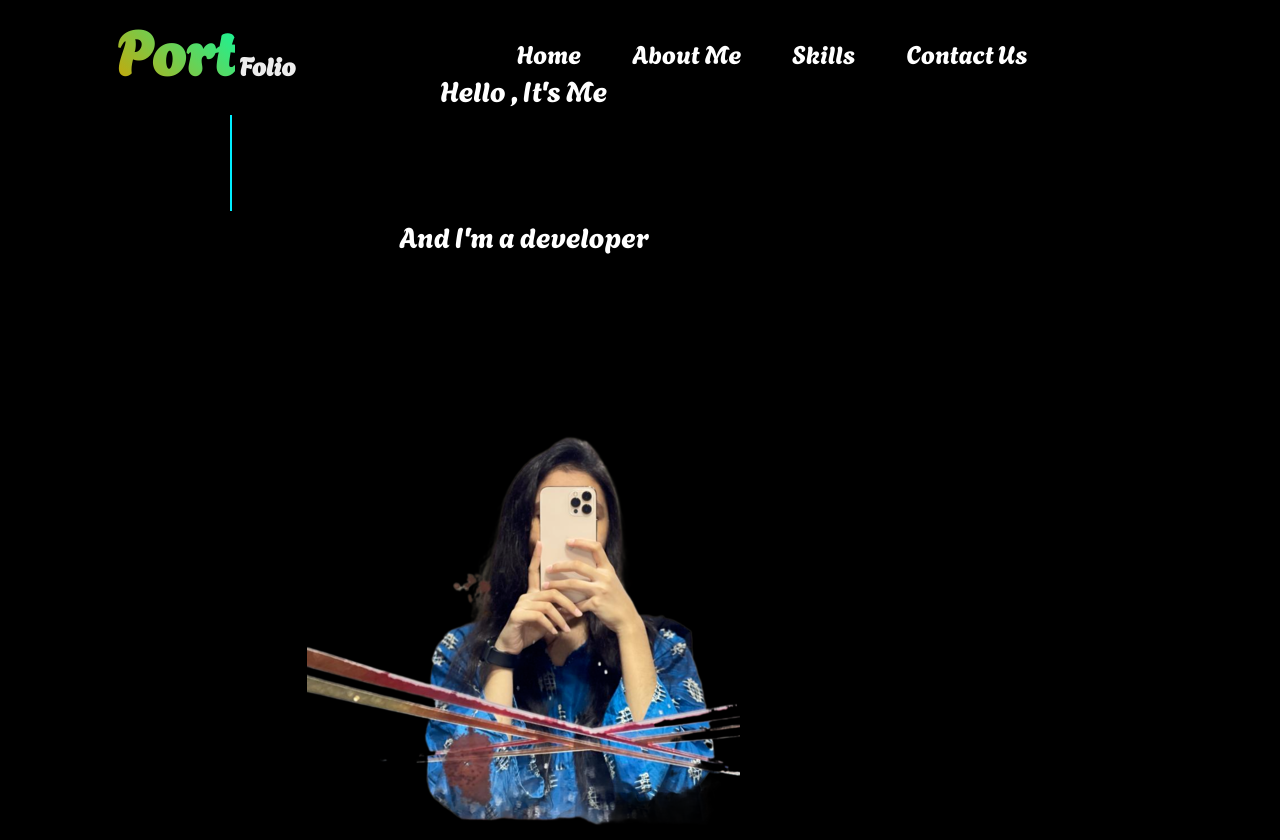
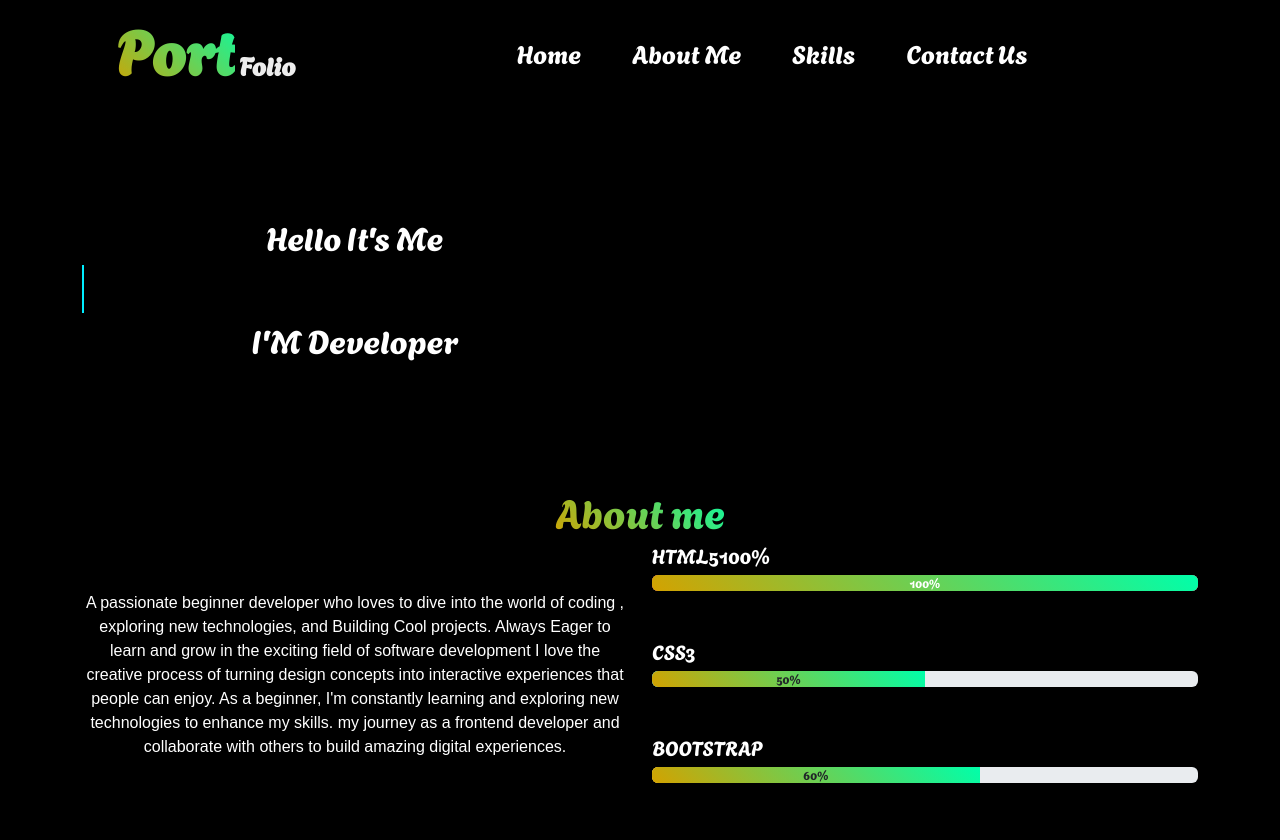
Before and after one commit to kainat-ashfaq/portfolio, a plain HTML site: page index.html in a window 1280 px wide. After the commit the page ends 800 px from the top, so only its background shows below. Drawn offline with nearby package versions, Linux system fonts and the light colour scheme.

Commit message:
four commit

```diff
--- a/index.html
+++ b/index.html
@@ -13,8 +13,8 @@
 />
 </head>
 <body class="bg-black">
-<nav class="navbar  navbar-expand-lg fixed-top">
-  <div class="container ">
+<nav class="navbar navbar-black bg-black navbar-expand-lg fixed-top">
+  <div class="container bg-black">
     <a class="navbar-brand" href="#"><h1 class="logo"> <SPAn class="port">Port</SPan> Folio</h1></a>
     <button
       class="navbar-toggler bg-black"
@@ -34,10 +34,10 @@
         style="--bs-scroll-height: 100px"
       >
       <li class="nav-item">
-          <a class="nav-link " aria-current="page" href="#">Home</a>
+          <a class="nav-link " aria-current="page" href="#" >Home</a>
         </li>
         <li class="nav-item">
-          <a class="nav-link " aria-current="page"  href="#">About Me</a>
+          <a class="nav-link " aria-current="page"  href="#Aboutme" >About Me</a>
         </li>
 
     </li>
@@ -52,26 +52,57 @@
     </div>
   </div>
 </nav>
- <br><br>
-<section class="home">
-  <div class="home-content text-center ">
-<h3  class="text-White">Hello , It's Me</h3>
-<h1  data-text="KAINAT ASHFAQ" class="text text-black">KAINAT ASHFAQ</h1>
-<h3   class="text-white">And I'm a developer </h3>
-<div class="home-img">
-  <img src="src/img/me4.png" alt="">
+
+ <div class="container text-center">
+  <div class="row align-items-start">
+    <div class="col-12 col-sm-6">
+     <h2 class="home-heading hello">Hello It's Me</h2>
+<h1 class="home-name text-black" data-text="KAINAT ASHFAQ">KAINAT ASHFAQ</h1>
+<h2 class="home-heading">I'M Developer</h2>
+    </div>
+    <div class="col">
+      One of three columns
     </div>
   </div>
-</section>
-<!-- <p>A passionate beginner developer who loves to dive into the world of coding ,
+</div>
+<br><br><br><br><br>
+<h1 id="Aboutme " class="text-center" ><span class="about">About me </span></h1>
+<div class="container text-center">
+  <div class="row align-items-start">
+    <div class=" col-12 col-sm-6">
+      <br><br>
+
+      <p class="text-white me">A passionate beginner developer who loves to dive into the world of coding ,
         exploring new technologies, and Building Cool projects.  Always Eager to learn and grow in the
       exciting field of software development I love the creative process of turning design concepts into interactive
       experiences that people can enjoy. As a beginner, I'm constantly learning and exploring new technologies
- to enhance my skills. my journey as a frontend developer and collaborate with others to build amazing digital
-  experiences.    </p> -->
+       to enhance my skills. my journey as a frontend developer and collaborate with others to build
+       amazing digital experiences.</p>
+    </div>
 
+      <div class="col-12 col-sm-6">
+        <div class="d-flex">
+        <h5 class="text-start text-white">HTML5</h5>
+        <h5 class="bar-per text-white">100%</h5>
+        </div>
+        <div class="progress" role="progressbar" aria-label="Warning example" aria-valuenow="100" aria-valuemin="0" aria-valuemax="100">
+        <div class="progress-bar bg-danger" style="width: 100%">100%</div>
+        </div>
+        <br><br>
 
+        <H5 class="text-start text-white">CSS3</H5>
+        <div class="progress" role="progressbar" aria-label="Info example" aria-valuenow="50" aria-valuemin="0" aria-valuemax="100">
+          <div class="progress-bar bg-info text-dark" style="width: 50%">50%</div>
+        </div>
+    <br><br>
+    <h5 class="text-start text-white">BOOTSTRAP</h5>
+        <div class="progress" role="progressbar" aria-label="Warning example" aria-valuenow="60" aria-valuemin="0" aria-valuemax="100">
+          <div class="progress-bar bg-warning text-dark" style="width: 60%">60%</div>
+        </div>
 
+      </div>
+</div>
+</div>
 
 
 
--- a/src/style.css
+++ b/src/style.css
@@ -13,26 +13,6 @@
   -webkit-text-fill-color: transparent;
   -webkit-background-clip: text;
   font-size: 60px;
-}
-
-body {
-  color: #ededed;
-  top: 0;
-  left: 0;
-  width: 100%;
-  padding: 20px 10%;
-  background: transparent;
-
-  display: flex;
-  justify-content: space-between;
-  align-items: center;
-  z-index: 100;
-  /* background: #252839; */
-  /* background: url(img/wallpaper.svg); */
-  background-size: cover;
-  background-position: center;
-  display: flex;
-  align-items: center;
 }
 /* nabarcss */
 .logo {
@@ -53,36 +33,29 @@ body {
   transition: 0.3s;
 }
 .navbar a:hover {
-  color: #0ef;
-}
-.home {
-  position: relative;
-  width: 100%;
-  justify-content: space-between;
-  height: 100vh;
-  /* background: url(img/wallpaper.svg) no-repeat; */
-  background-size: cover;
-  background-position: center;
-
-  display: flex;
-  align-items: center;
-  color: white;
-  padding: 70px 10% 0;
+  background: linear-gradient(45deg, rgb(211, 162, 0), rgb(0, 255, 170));
+  -webkit-text-fill-color: transparent;
+  -webkit-background-clip: text;
 }
 
-.text {
+.hello {
+  margin-top: 40%;
+}
+.home-heading {
+  color: white;
+}
+.home-name {
   position: relative;
-  font-size: 10vh;
-  -webkit-text-stroke: 0.1vw;
+  -webkit-text-stroke: 0.1w;
+  text-align: center;
 }
-.text::before {
+.home-name::before {
   content: attr(data-text);
   position: absolute;
   top: 0;
   left: 0;
   width: 0;
   height: 100%;
-  /* color: #0ef; */
   background: linear-gradient(45deg, rgb(211, 162, 0), rgb(0, 255, 170));
   -webkit-text-fill-color: transparent;
   -webkit-background-clip: text;
@@ -97,15 +70,22 @@ body {
   100% {
     width: 0;
   }
-
   70%,
   90% {
-    width: 105%;
+    width: 90%;
   }
 }
-/* .text {
-  background: linear-gradient(45deg, #0ef, rgb(0, 255, 170));
+.about {
+  background: linear-gradient(45deg, rgb(211, 162, 0), rgb(0, 255, 170));
   -webkit-text-fill-color: transparent;
   -webkit-background-clip: text;
-  font-size: 60px;
-} */
+}
+.me {
+  font-family: Arial, Helvetica, sans-serif;
+}
+.progress-bar {
+  background: linear-gradient(45deg, rgb(211, 162, 0), rgb(0, 255, 170));
+}
+.bar-per {
+  text-align: end;
+}
```
Lines whose indentation alone changed are shown as unchanged.
